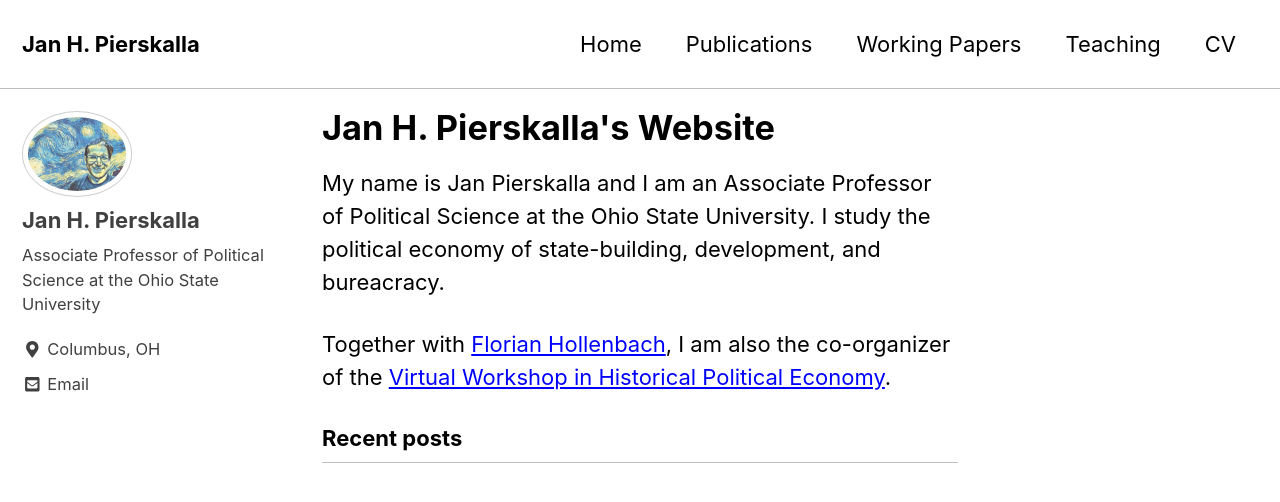
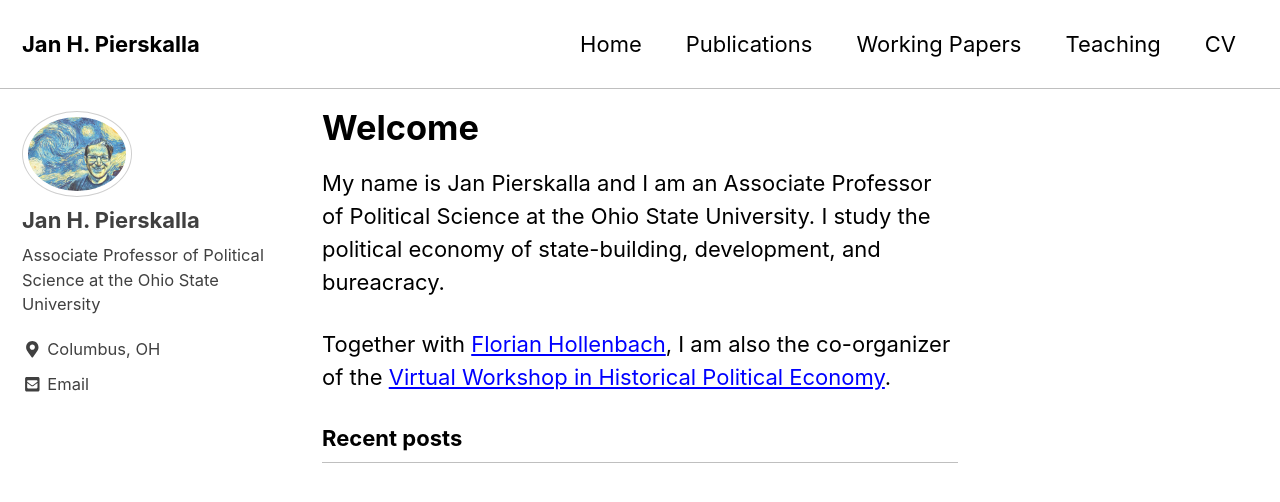
Before and after one commit to jpierskalla/jpierskalla.github.io, a Jekyll site: the page built from index.md, in a window 1280 px wide and 900 px high. Shown: the top 502 px of the window. Built offline with Jekyll 4.4.1, drawn with Linux system fonts in a browser that asks for light colours; nearby versions of some CDN libraries; our own code applies the rules of GitHub Pages for plain Markdown files.

Commit message:
Update index.md

```diff
--- a/index.md
+++ b/index.md
@@ -1,5 +1,5 @@
 ---
-title: Jan H. Pierskalla's Website
+title: Welcome
 description: Website for Jan H. Pierskalla, Associate Professor, Department of Political Science, the Ohio State University
 author_profile: true
 ---
```
